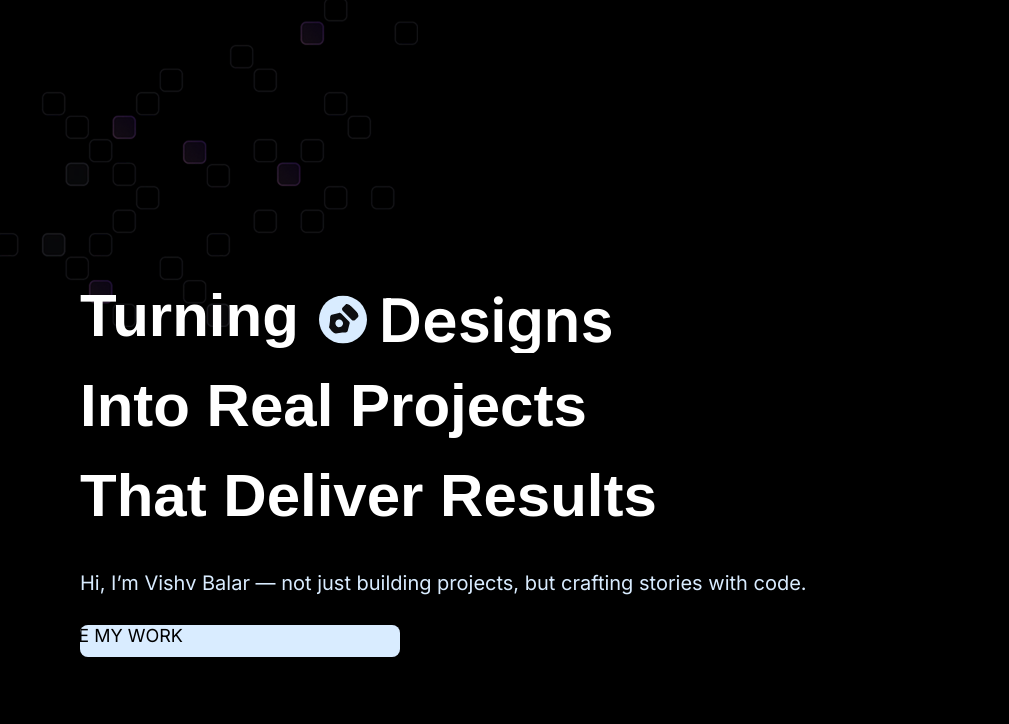
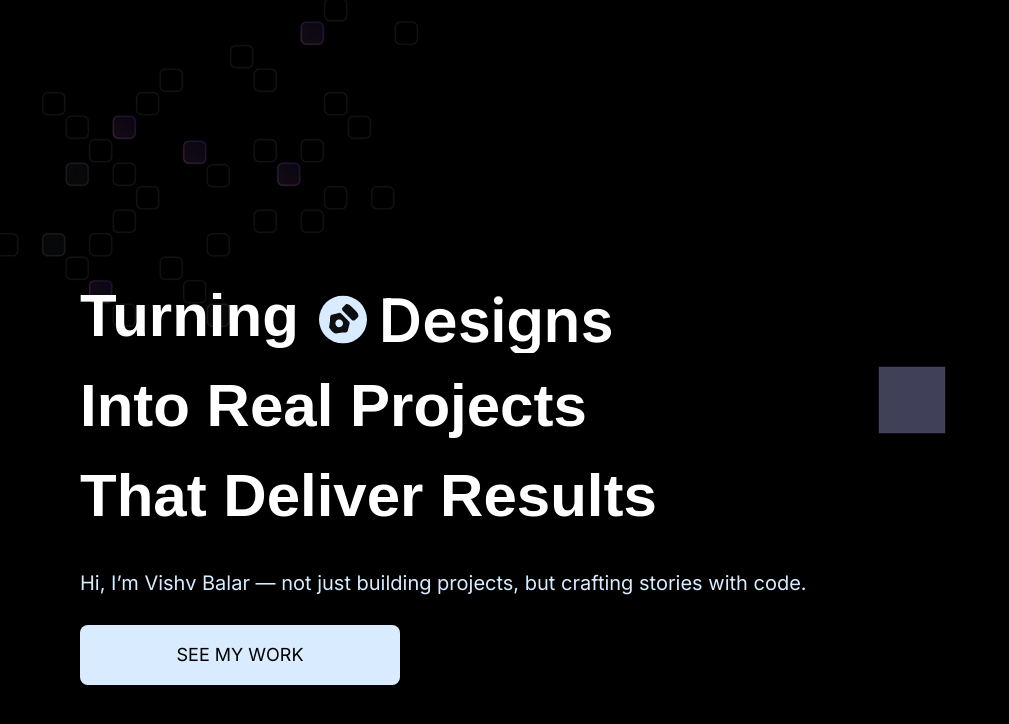
Before and after one commit to VishvBalar/Devfolio-Vishv, a React (Vite) app: page / in a window 1280 px wide. Shown: the top 724 px of the page, without its empty margins (0-1009 px from the left). Built offline with nearby package versions, Linux system fonts and the light colour scheme; a web font is replaced by a local one.

Commit message:
add 3d model

```diff
--- a/package.json
+++ b/package.json
@@ -18,6 +18,7 @@
     "gsap": "^3.13.0",
     "react": "^19.1.1",
     "react-dom": "^19.1.1",
+    "react-responsive": "^10.0.1",
     "tailwindcss": "^4.1.13",
     "three": "^0.180.0"
   },
--- a/src/components/Button.jsx
+++ b/src/components/Button.jsx
@@ -1,16 +1,19 @@
 import React from 'react'
 
-const Button = ({text, className, id}) => {
+const Button = ({ text, className, id, href = "#" }) => {
   return (
-    <a className={`${className ?? ''} cta-wrapper`}>
-        <div className='cta-button group'>
-           <div className='bg-circle'>
-            <p className='text'>{text}</p>
-            <div className='arrow-wrapper'>
-                <img src="/images/arrow-down.svg" alt="arrow" />
-            </div>
-           </div>
-        </div>
+    <a
+      id={id}
+      href={href}
+      className={`${className ?? ''} cta-wrapper`}
+    >
+      <div className="cta-button group">
+        <span className="bg-circle"></span>
+        <span className="text">{text}</span>
+        <span className="arrow-wrapper">
+          <img src="/images/arrow-down.svg" alt="arrow" />
+        </span>
+      </div>
     </a>
   )
 }
--- /dev/null
+++ b/src/components/HeroModels/Heroexperiance.jsx
@@ -0,0 +1,30 @@
+import React from 'react'
+import { Canvas } from '@react-three/fiber'
+import { OrbitControls } from '@react-three/drei'
+import { useMediaQuery } from 'react-responsive'
+
+const Heroexperiance = () => {
+    const isTablet = useMediaQuery({ query: '(max-width: 1024px)' });
+    const isMobile = useMediaQuery({ query: '(max-width: 768px)' });
+  return (
+    <Canvas camera={{ position: [0, 0, 15], fov: 45}}>
+        <ambientLight intensity={0.2} color="#1a1a40"/>
+        <directionalLight position={[5, 5, 5]} intensity={1}/>
+
+        <OrbitControls
+        enablePan={false}
+        enableZoom={!isTablet}
+        maxDistance={20}
+        minDistance={5}
+        minPolarAngle={Math.PI / 5}
+        maxPolarAngle={Math.PI / 2}
+        />
+        <mesh>
+            <boxGeometry args={[1,1,1]}/>
+            <meshStandardMaterial color="hsla(240, 24%, 70%, 1.00)"/>
+        </mesh>
+    </Canvas>
+  )
+}
+
+export default Heroexperiance
--- a/src/sections/Hero.jsx
+++ b/src/sections/Hero.jsx
@@ -1,6 +1,7 @@
 import React from "react";
 import { Words } from "../constants/index.js";
 import Button from "../components/Button.jsx";
+import Heroexperiance from "../components/HeroModels/Heroexperiance.jsx";
 
 const Hero = () => {
   return (
@@ -28,7 +29,7 @@ const Hero = () => {
               <h1>Into Real Projects</h1>
               <h1>That Deliver Results</h1>
             </div>
-            <p className="text-white-50 md:text-xl relative z-10 pointer-event-none">
+            <p className="text-white-50 md:text-xl relative z-10 pointer-events-none">
               Hi, I’m Vishv Balar — not just building projects, but crafting stories with code.
             </p>
             <Button
@@ -39,6 +40,11 @@ const Hero = () => {
           </div>
         </header>
         {/*Right : 3d model */}
+        <figure>
+          <div className="hero-3d-layout">
+            <Heroexperiance/>
+          </div>
+        </figure>
       </div>
     </section>
   );
```
Also changed, not shown: 1 other file (tests, documents, lock files or other folders).
